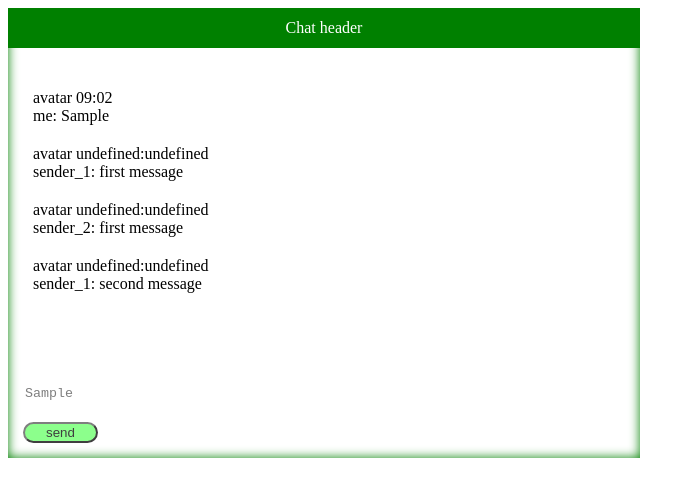
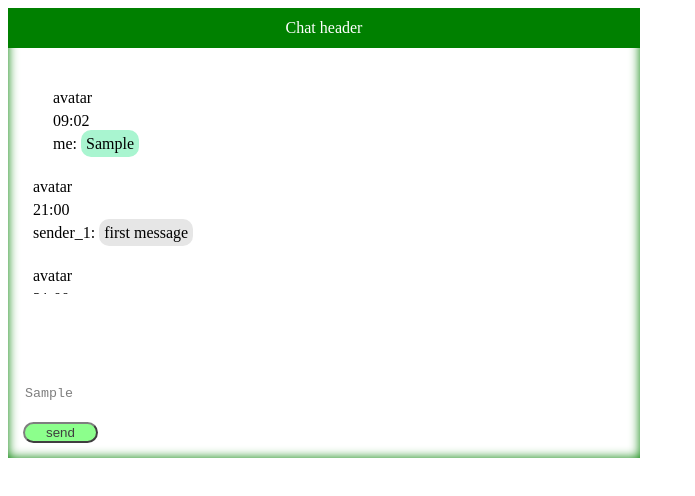
Before and after one commit to ValeriiGri/myChat, a website: page index.html in a window 1280 px wide. Both pictures are taken after typing "Sample" into the empty fields and a click on the input "send". Shown: the whole page, without its empty margins (0-695 px from the left). Drawn offline with Linux system fonts and the light colour scheme.

Commit message:
my message marked

```diff
--- a/components/app/app.js
+++ b/components/app/app.js
@@ -11,21 +11,24 @@ export class App{
 			messages:[
 				{
 					avatar:'avatar',
-					time:'21:00',
+					hours:'21',
+					mins:'00',
 					sender:'sender_1:',
 					messageText:'first message'
 				},
 
 				{
 					avatar:'avatar',
-					time:'21:00',
+					hours:'21',
+					mins:'00',
 					sender:'sender_2:',
 					messageText:'first message'
 				},
 
 				{
 					avatar:'avatar',
-					time:'21:00',
+					hours:'21',
+					mins:'00',
 					sender:'sender_1:',
 					messageText:'second message'
 				}
--- a/components/chat/chat.js
+++ b/components/chat/chat.js
@@ -7,18 +7,29 @@ export class Chat{
 	render(){
 
 		let messagesHTML = this.messages.map(function({avatar,hours,mins,sender,messageText}){
+			if(sender == 'me:'){
+				return `
+						<li class="chat__messages__msg_my">
+							<div class="chat__messages__msg__avatar">${avatar}</div>
+							<div class="chat__messages__msg__time">${hours}:${mins}</div>
+							<div>
+								<span class="chat__messages__msg__sender">${sender}</span>
+								<span class="chat__messages__msg__text_my">${messageText}</span>
+							</div>
+						</li>
+						`;
+						}else{
 							return `
 								<li class="chat__messages__msg">
-						<div>
-							<span class="chat__messages__msg__avatar">${avatar}</span>
-							<span class="chat__messages__msg__time">${hours}:${mins}</span>
-						</div>
+									<div class="chat__messages__msg__avatar">${avatar}</div>
+									<div class="chat__messages__msg__time">${hours}:${mins}</div>
 									<div>
 										<span class="chat__messages__msg__sender">${sender}</span>
 										<span class="chat__messages__msg__text">${messageText}</span>
 									</div>
 								</li>
 							`;
+						}
 					}).join('');
 
 		this.el.innerHTML = `
--- a/style.css
+++ b/style.css
@@ -21,9 +21,29 @@
  	overflow-y: auto;
  	height:200px;
  }
+ li div{
+ 	margin-bottom: 5px;
+ }
  .chat__messages__msg{
  	padding:10px;
+ 	display: flex;
+ 	flex-direction: column;
  }
+.chat__messages__msg_my{
+ 	padding:10px 30px;
+ 	display: flex;
+ 	flex-direction: column;
+ }
+.chat__messages__msg__text{
+	background-color: #E6E6E6;
+	padding: 5px;
+	border-radius: 10px;
+}
+.chat__messages__msg__text_my{
+	background-color: #A9F5D0;
+	padding: 5px;
+	border-radius: 10px;
+}
 .chat__messages::-webkit-scrollbar{
     width:12px;
 }
@@ -36,6 +56,9 @@
     border-width: 1px 1px 1px 2px;
     border-color: #555;
     background-color: #9FF781;
+}
+.chat__messages__msg__avatar_right{
+
 }
 form{
  	margin-top: 20px;
```
Lines whose indentation alone changed are shown as unchanged.
